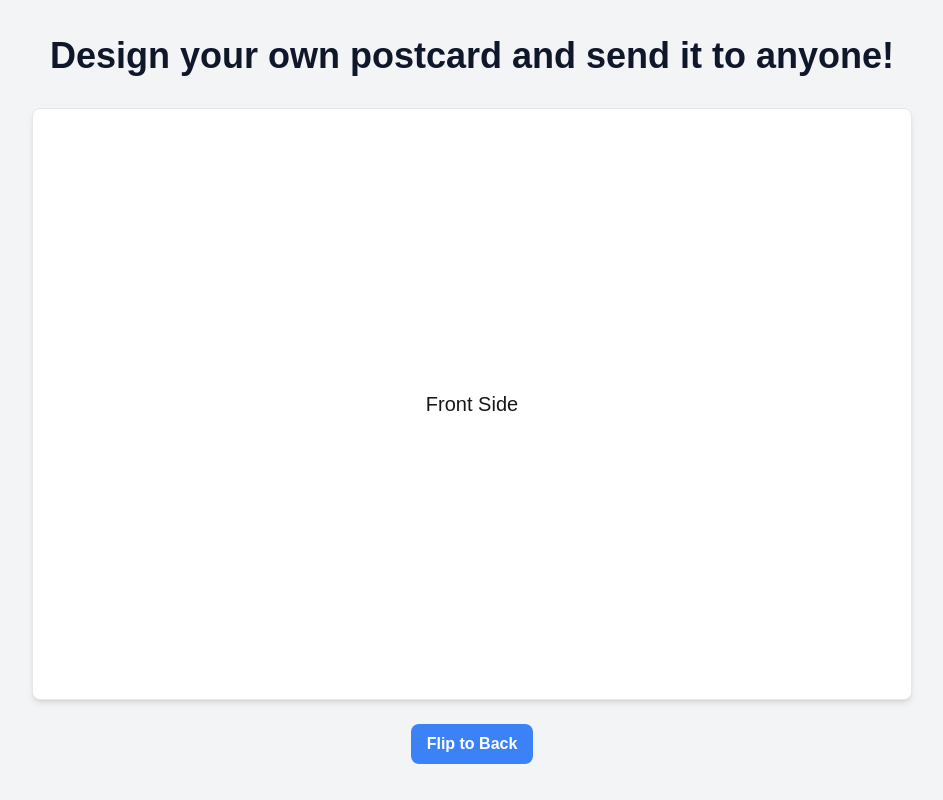
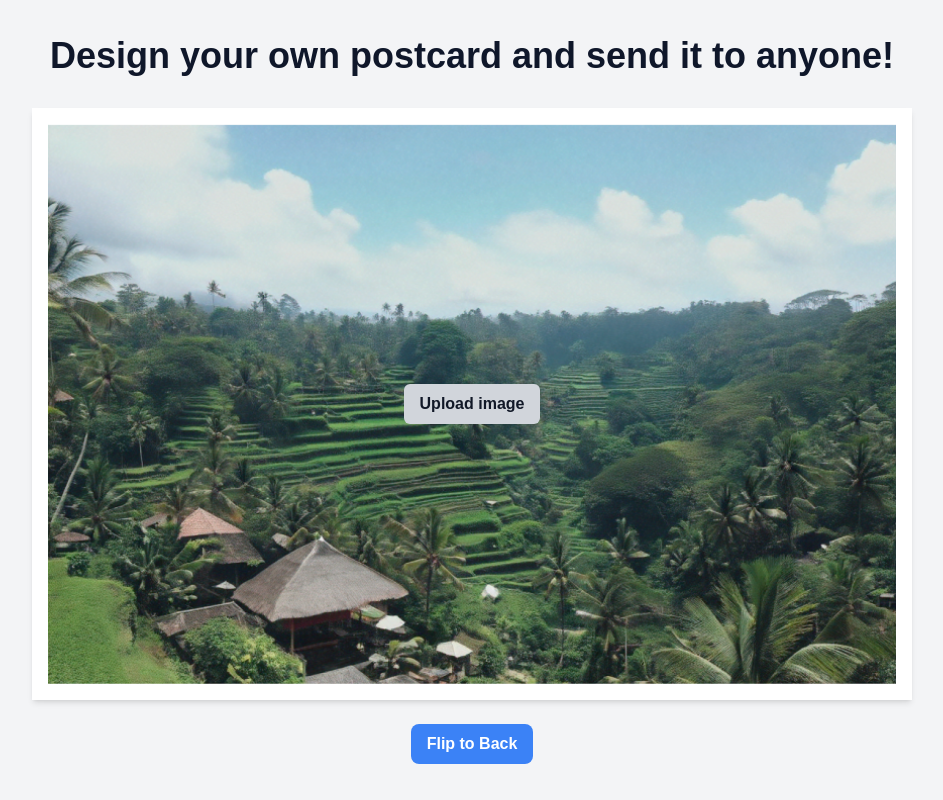
Before and after one commit to csleong98/postcard, a Next.js app: page / in a window 1280 px wide. Shown: the whole page, without its empty margins (168-1111 px from the left). Built offline with nearby package versions, Linux system fonts and the light colour scheme.

Commit message:
added default image function and updated back page with stamp box and separator line

```diff
--- a/src/app/components/PostcardCustomizer.js
+++ b/src/app/components/PostcardCustomizer.js
@@ -4,9 +4,21 @@ import React, { useState, useRef } from 'react';
 
 export default function PostcardCustomizer() {
   const [currentSide, setCurrentSide] = useState('front');
+  const [uploadedImage, setUploadedImage] = useState('/images/default-image.png'); // Default image
 
   const handleFlip = () => {
     setCurrentSide(currentSide === 'front' ? 'back' : 'front');
+  };
+
+  const handleImageUpload = (event) => {
+    const file = event.target.files[0];
+    if (file) {
+      const reader = new FileReader();
+      reader.onload = (event) => {
+        setUploadedImage(event.target.result);
+      };
+      reader.readAsDataURL(file);
+    }
   };
 
   return (
@@ -22,13 +34,38 @@ export default function PostcardCustomizer() {
           }`}
         >
           {/* Front Side */}
-          <div className="absolute w-full h-full backface-hidden bg-white shadow-md border rounded-lg flex items-center justify-center">
-            <p className="text-xl font-medium">Front Side</p>
+          <div className="absolute w-full h-full backface-hidden bg-white shadow-md flex items-center justify-center">
+            <img
+              src={uploadedImage}
+              alt="Postcard Front"
+              className="w-full h-full object-cover p-4 box-border"
+            />
+
+            <div className="absolute flex items-center justify-center">
+              <button
+               aria-label='Upload image'
+               className="px-4 py-2 bg-gray-300 text-gray-900 font-bold rounded-md cursor-pointer flex items-center justify-center"
+               onClick={() => document.getElementById('imageUpload').click()}
+              >
+                Upload image
+              </button>
+              <input
+                id="imageUpload"
+                type="file"
+                accept="image/*"
+                className="hidden"
+                onChange={handleImageUpload}
+              />
+            </div>
           </div>
 
           {/* Back Side */}
-          <div className="absolute w-full h-full rotate-y-180 backface-hidden bg-gray-200 shadow-md border rounded-lg flex items-center justify-center">
-            <p className="text-xl font-medium">Back Side</p>
+          <div className="absolute w-full h-full rotate-y-180 backface-hidden bg-white shadow-md flex items-center justify-center">
+            {/* Default Postcard line */}
+            <div className="absolute top-6 bottom-6 left-1/2 w-[1px] bg-gray-300"></div>
+
+            {/* Stamp box */}
+            <div className="absolute top-6 right-6 w-[120px] h-[160px] border border-gray-300"></div>
           </div>
         </div>
       </div>
```
Also changed, not shown: public/images/default-image.png (added).
